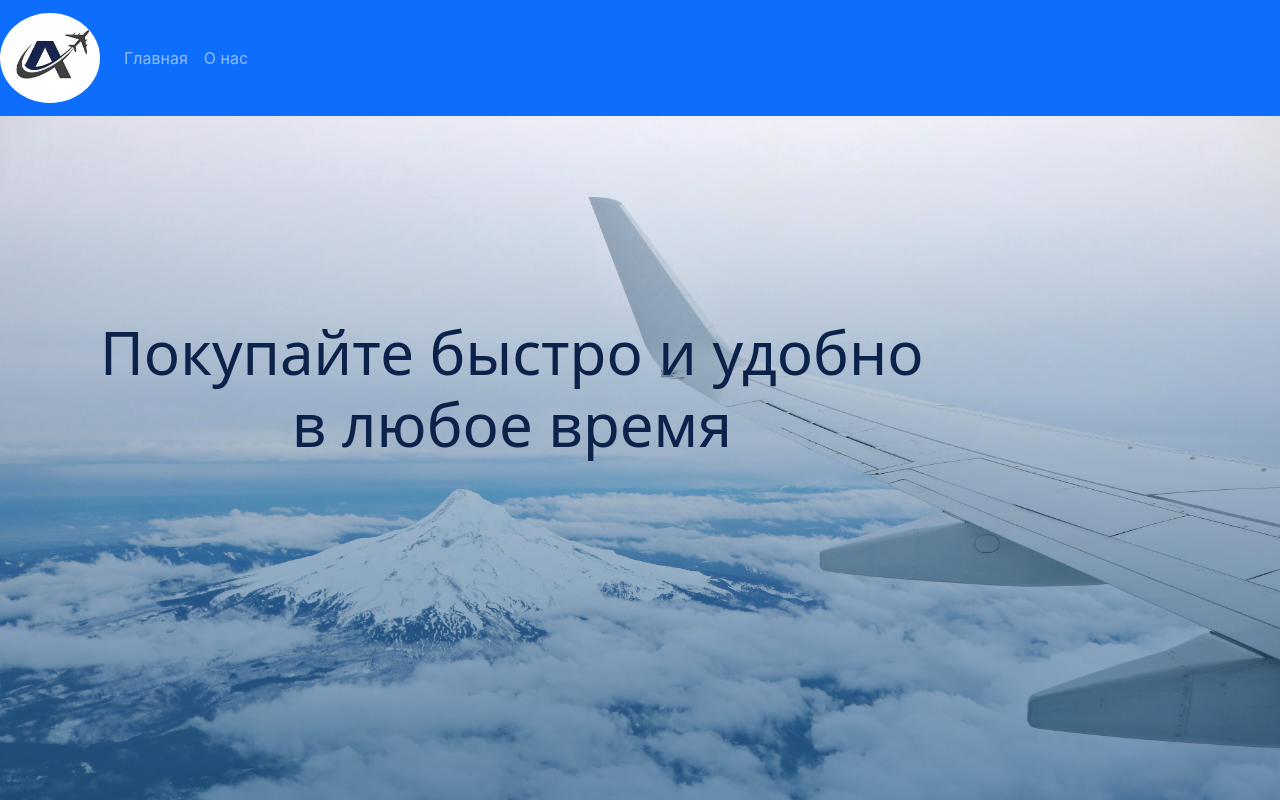
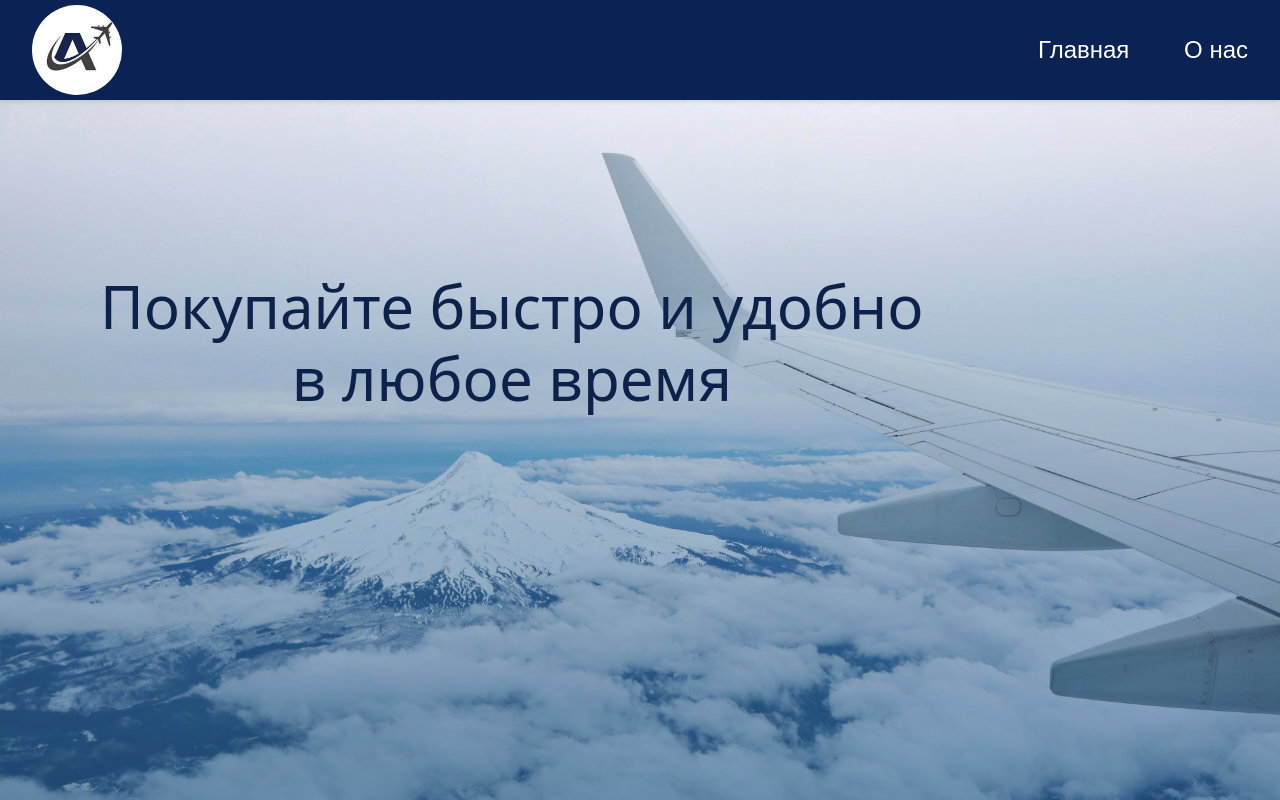
Before and after one commit to 1table/AviaAsia, a React (Create React App) app: page / in a window 1280 px wide. Shown: the top 800 px of the page. Built offline with nearby package versions, Linux system fonts and the light colour scheme.

Commit message:
add header

```diff
--- a/src/App.js
+++ b/src/App.js
@@ -8,6 +8,7 @@ import Header from './components/Header/Header'
 import About from './pages/About/About';
 import Search from './components/search/search1'
 import Search2 from './components/search/search2'
+import Registration from './pages/Registration/Registration';
 // import Ticket from './assets/Registration/RegistrationForm'
 
 
@@ -21,6 +22,7 @@ function App() {
         <Route path ='/about' element={<About/>} />
         <Route path ='/search' element={<Search/>} />
         <Route path ='/search2' element={<Search2/>} />
+        <Route path="/registration" component={<Registration/>} />
       </Routes>
       </BrowserRouter>
 
--- /dev/null
+++ b/src/components/Header/Header.css
@@ -0,0 +1,42 @@
+* {
+    font-family: Arial, sans-serif;
+}
+
+.main-header {
+    background-color: rgb(11, 35, 84);
+    color: white;
+    margin: 0 auto;
+    display: flex;
+    justify-content: center;
+    height: 100px;
+    align-content: center;
+    position: fixed;
+    top: 0;
+    left: 0;
+    width: 100%;
+    z-index: 1000;
+    box-shadow: 0 2px 4px rgba(0, 0, 0, 0.1);
+}
+
+.main-nav {
+    display: flex;
+    justify-content: space-between;
+    width: 95%;
+    align-items: center;
+}
+
+.nav-links {
+    display: flex;
+    justify-content: space-between;
+    width: 210px;
+}
+
+.nav-link {
+    font-size: 24px;
+}
+
+.logo {
+    height: 90px;
+    width: 90px;
+    border-radius: 110%;
+}
--- a/src/components/Header/Header.jsx
+++ b/src/components/Header/Header.jsx
@@ -1,31 +1,22 @@
-import React from 'react'
-import { Link } from 'react-router-dom'
-import s from'./Header.module.css'
+import React from 'react';
+import { Link } from 'react-router-dom';
+import logo from '../../assets/logo/logo.jpg'
+import './Header.css'
 
-import logo from '../../assets/logo/logo.jpg'
 
 const Header = () => {
-  return (
-        <div className='main-header'>
-        <nav class="navbar navbar-expand-lg navbar-dark bg-primary">
-          <Link to={'/'} class="navbar-brand" href="#"><img className={s.logo} src={logo} alt="logo" /></Link>
-          <button class="navbar-toggler" type="button" data-toggle="collapse" data-target="#navbarSupportedContent" aria-controls="navbarSupportedContent" aria-expanded="false" aria-label="Toggle navigation">
-            <span class="navbar-toggler-icon"></span>
-          </button>
-          <div class="collapse navbar-collapse" id="navbarSupportedContent">
-            <ul class="navbar-nav mr-auto">
-              <li class="nav-item active">
-                <Link to={'/'} class="nav-link" >Главная</Link>
-              </li>
-              <li class="nav-item">
-                <Link to={'/about'} class="nav-link" >О нас</Link>
-              </li>
-            </ul>
-          </div>
-        </nav>
-
-    </div>
-  )
+    return (
+        <div className="main-header">
+            <nav className="main-nav">
+                <Link to={'/'}><img className='logo' src={logo} alt="logo" /></Link>
+                {/* <Link to={'/'}>logo</Link> */}
+                <div className="nav-links">
+                    <Link to={'/'} className="nav-link">Главная</Link>
+                    <Link to={'/about'} className="nav-link">О нас</Link>
+                </div>
+            </nav>
+        </div>
+    );
 }
 
-export default Header
+export default Header;
--- a/src/components/Header/Header.module.css
+++ /dev/null
@@ -1,5 +0,0 @@
-.logo{
-  width: 100px;
-  width: 100px;
-  border-radius: 60%;
-}
--- a/src/components/Registration/RegistrationForm.jsx
+++ b/src/components/RegistrationForm/RegistrationForm.jsx
@@ -1,8 +1,8 @@
 import React, { useState } from 'react';
-import Ticket from '../../components/Ticket/Ticket';
+import Ticket from '../Ticket/Ticket';
 import s from './RegistrationForm.module.css'
 
-import SearchForm from '../../components/SeachForm/SeachForm';
+import SearchForm from '../SeachForm/SeachForm';
 
 function RegistrationForm() {
   const [firstName, setFirstName] = useState('');
--- a/src/pages/Home/Home.css
+++ b/src/pages/Home/Home.css
@@ -13,8 +13,8 @@
     background-repeat: no-repeat;
     background-size: cover;
 
-
-    height: 772px;
+    margin-top: 70px;
+    height: 872px;
     width: 100%;
 }
 
@@ -67,6 +67,11 @@ h2 {
     box-shadow: 0 0 10px rgba(7, 75, 185, 0.628);
 }
 
+.card-section:hover {
+    transform: scale(1.05); /* increase scale on hover */
+    box-shadow: 0 0 20px rgba(7, 75, 185, 0.8); /* increase box-shadow on hover */
+  }
+
 .card-section h3 {
     background-color: rgb(19, 37, 100);
     color: rgba(255, 255, 255, 0.89);
--- a/src/pages/Home/Home.jsx
+++ b/src/pages/Home/Home.jsx
@@ -1,6 +1,8 @@
 import React, {useState, useEffect} from 'react';
 import './Home.css'
 import { Link } from 'react-router-dom';
+
+import Registration from '../Registration/Registration';
 // import '../../assets/search/search1'
 
 // import Carousel from '../../components/Carousel/Carousel'
@@ -30,6 +32,8 @@ const Home = () => {
           <section className='first-section'>
            <h1 className='first-text'>Покупайте быстро и удобно
            <br/> в любое время</h1>
+           {/* <button type="submit" className='registration_button' >Купить билет</button> */}
+           <button onClick={() => {window.location.assign('/registration')}} type="submit" className='registration_button' >Купить билет</button>
 
           </section>
           <section className='second-section'>
@@ -77,7 +81,6 @@ const Home = () => {
               </div>
 
 
-              {/* <RegistrationForm /> */}
               {/* <Link to={'/search'} className="change-span"><input type='search' value={inputValue} className='change-input1' placeholder='откуда'  aria-label='search'/></Link>
               <Link to={'/search2'} className="change-span"><input type="search" value={inputValue2} className='change-input'aria-label='search'  placeholder='куда'/></Link>
               <span className="change-span"><input type="text" className='change-input' placeholder='когда'/></span>
--- /dev/null
+++ b/src/pages/Registration/Registration.css
@@ -0,0 +1,3 @@
+.Registration-container{
+  background-color: #e20000;
+}
--- /dev/null
+++ b/src/pages/Registration/Registration.jsx
@@ -0,0 +1,13 @@
+import React from 'react'
+
+import RegistrationForm from '../../components/RegistrationForm/RegistrationForm'
+
+const Registration = () => {
+  return (
+    <div className='Registration-container'>
+      <RegistrationForm />
+    </div>
+  )
+}
+
+export default Registration
```
Also changed, not shown: src/components/RegistrationForm/RegistrationForm.module.css (renamed from src/components/Registration/RegistrationForm.module.css).
